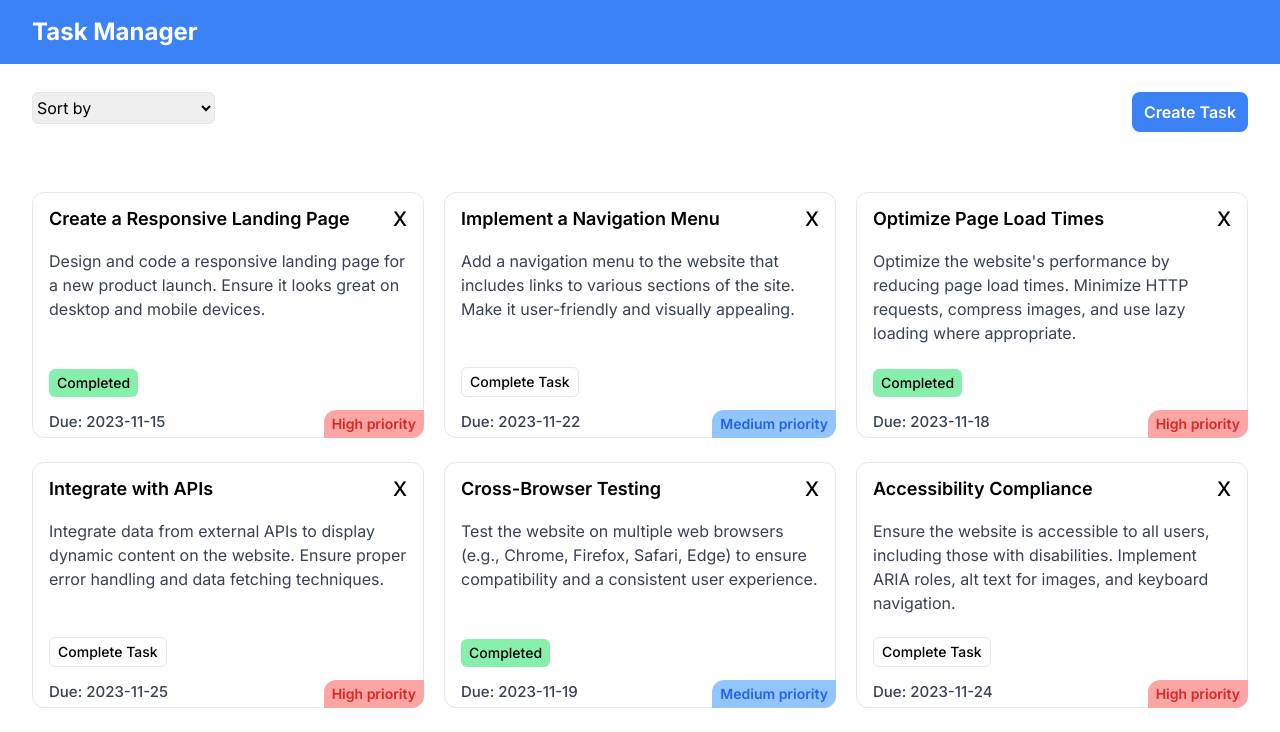
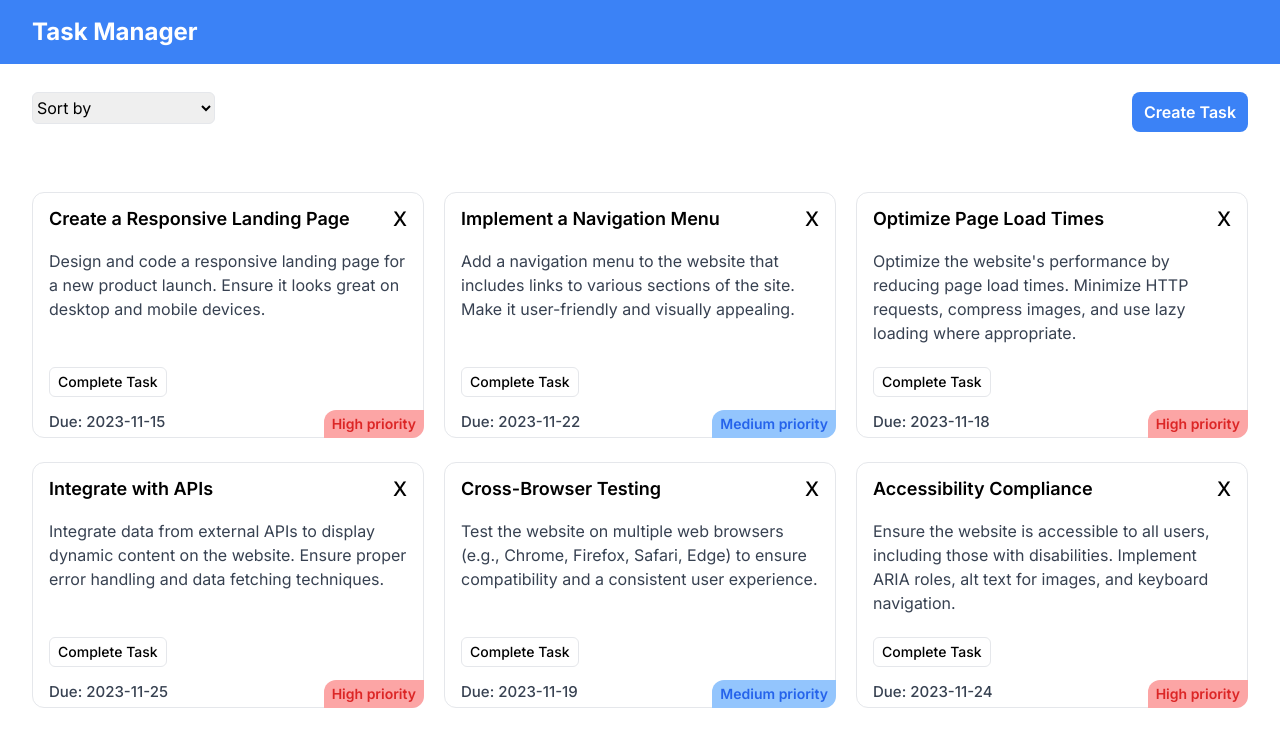
Before and after one commit to Jesusborjas006/task-manager, a Next.js app: page /tasks in a window 1280 px wide. Shown: the top 732 px of the page. Built offline with nearby package versions, Linux system fonts and the light colour scheme.

Commit message:
Fix issue with displaying the completed task

```diff
--- a/app/lib/placeholder-data.ts
+++ b/app/lib/placeholder-data.ts
@@ -5,7 +5,7 @@ export const tasksData = [
     body: "Design and code a responsive landing page for a new product launch. Ensure it looks great on desktop and mobile devices.",
     priority: "High",
     dueDate: "2023-11-15",
-    completed: true,
+    // completed: false,
   },
   {
     id: 2,
@@ -13,7 +13,7 @@ export const tasksData = [
     body: "Add a navigation menu to the website that includes links to various sections of the site. Make it user-friendly and visually appealing.",
     priority: "Medium",
     dueDate: "2023-11-22",
-    completed: false,
+    // completed: false,
   },
   {
     id: 3,
@@ -21,7 +21,7 @@ export const tasksData = [
     body: "Optimize the website's performance by reducing page load times. Minimize HTTP requests, compress images, and use lazy loading where appropriate.",
     priority: "High",
     dueDate: "2023-11-18",
-    completed: true,
+    // completed: false,
   },
   {
     id: 4,
@@ -29,7 +29,7 @@ export const tasksData = [
     body: "Integrate data from external APIs to display dynamic content on the website. Ensure proper error handling and data fetching techniques.",
     priority: "High",
     dueDate: "2023-11-25",
-    completed: false,
+    // completed: false,
   },
   {
     id: 5,
@@ -37,7 +37,7 @@ export const tasksData = [
     body: "Test the website on multiple web browsers (e.g., Chrome, Firefox, Safari, Edge) to ensure compatibility and a consistent user experience.",
     priority: "Medium",
     dueDate: "2023-11-19",
-    completed: true,
+    // completed: false,
   },
   {
     id: 6,
@@ -45,7 +45,7 @@ export const tasksData = [
     body: "Ensure the website is accessible to all users, including those with disabilities. Implement ARIA roles, alt text for images, and keyboard navigation.",
     priority: "High",
     dueDate: "2023-11-24",
-    completed: false,
+    // completed: false,
   },
   {
     id: 7,
@@ -53,7 +53,7 @@ export const tasksData = [
     body: "Collaborate with designers to improve the user interface and user experience of the website. Implement animations, micro-interactions, and other enhancements.",
     priority: "Medium",
     dueDate: "2023-11-28",
-    completed: true,
+    // completed: false,
   },
   {
     id: 8,
@@ -61,6 +61,6 @@ export const tasksData = [
     body: "Use Git for version control to track code changes, collaborate with team members, and maintain a clean and organized codebase.",
     priority: "Low",
     dueDate: "2023-11-30",
-    completed: false,
+    // completed: false,
   },
 ];
--- a/app/tasks/page.tsx
+++ b/app/tasks/page.tsx
@@ -1,6 +1,6 @@
 "use client";
 
-import { useEffect, useState } from "react";
+import { useState } from "react";
 import CreateTaskBtn from "../ui/CreateTaskBtn";
 import FormModal from "../ui/FormModal";
 import Tasks from "../ui/Tasks";
--- a/app/ui/Task.tsx
+++ b/app/ui/Task.tsx
@@ -1,10 +1,11 @@
+import { useState } from "react";
+
 type TaskProps = {
   id: number;
   title: string;
   body: string;
   priority: string;
   dueDate: string;
-  completed: boolean;
   deleteTask: any;
 };
 
@@ -14,9 +15,10 @@ const Task = ({
   body,
   priority,
   dueDate,
-  completed,
   deleteTask,
 }: TaskProps) => {
+  const [isCompleted, setIsCompleted] = useState(false);
+
   const getStyling = () => {
     if (priority === "High") {
       return "bg-red-300 text-red-600";
@@ -45,14 +47,17 @@ const Task = ({
         {priority} priority
       </p>
 
-      {!completed ? (
-        <button className="border px-2 py-1 absolute bottom-10 rounded-md text-sm font-medium">
-          Complete Task
-        </button>
-      ) : (
+      {isCompleted ? (
         <p className="absolute bottom-10 bg-green-300 px-2 py-1 rounded-md text-sm font-medium">
           Completed
         </p>
+      ) : (
+        <button
+          className="border px-2 py-1 absolute bottom-10 rounded-md text-sm font-medium"
+          onClick={() => setIsCompleted(true)}
+        >
+          Complete Task
+        </button>
       )}
 
       <p className="absolute bottom-1 font-medium text-[15px] text-gray-700">
--- a/app/ui/Tasks.tsx
+++ b/app/ui/Tasks.tsx
@@ -1,8 +1,6 @@
-// "use client";
-
 import Task from "./Task";
 
-const Tasks = ({ tasks, deleteTask }: any) => {
+const Tasks = ({ tasks, deleteTask, isCompleted, setIsCompleted }: any) => {
   const taskElements = tasks.map(
     (task: {
       id: number;
@@ -10,7 +8,6 @@ const Tasks = ({ tasks, deleteTask }: any) => {
       body: string;
       priority: string;
       dueDate: string;
-      completed: boolean;
     }) => (
       <Task
         id={task.id}
@@ -19,7 +16,6 @@ const Tasks = ({ tasks, deleteTask }: any) => {
         body={task.body}
         priority={task.priority}
         dueDate={task.dueDate}
-        completed={task.completed}
         deleteTask={deleteTask}
       />
     )
```
